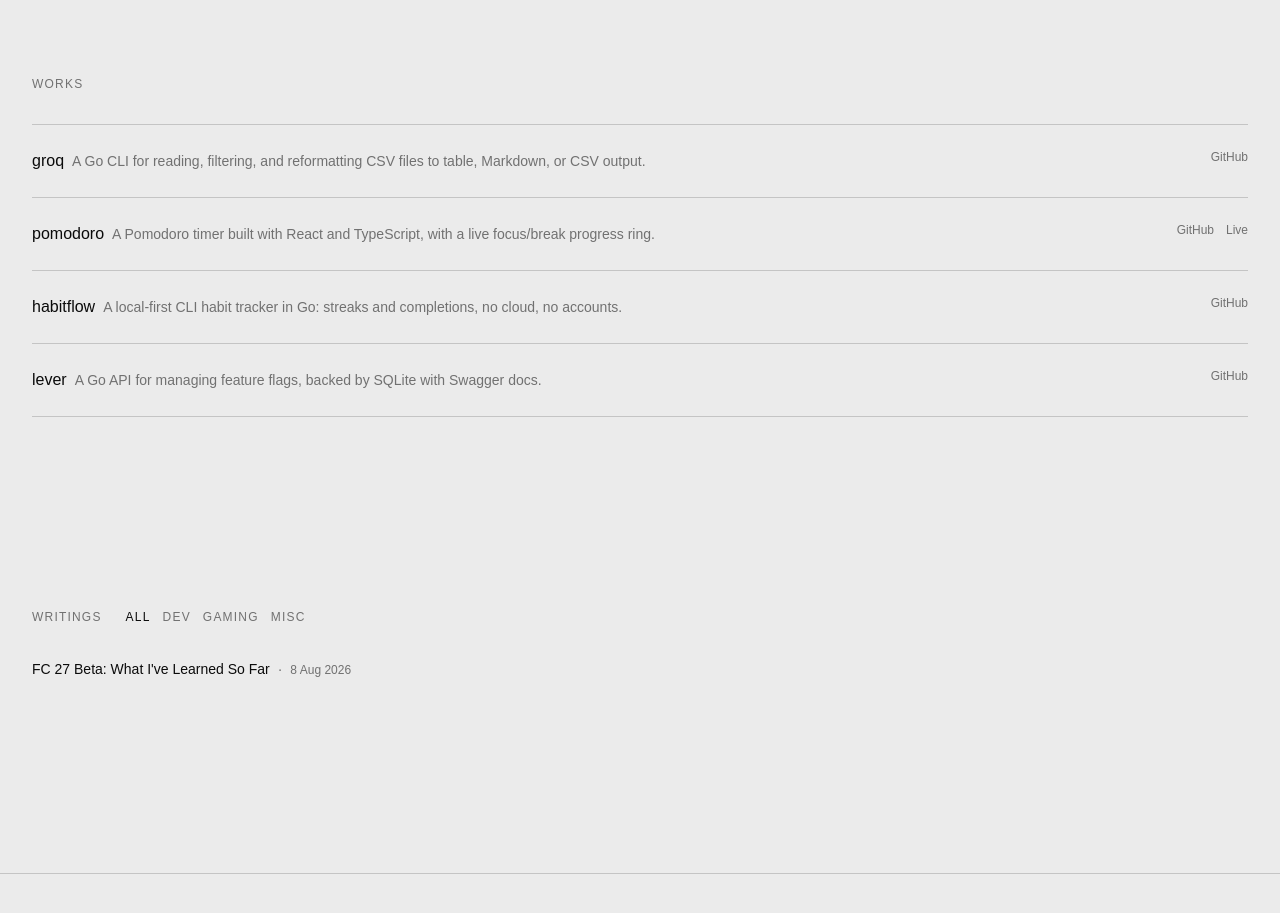
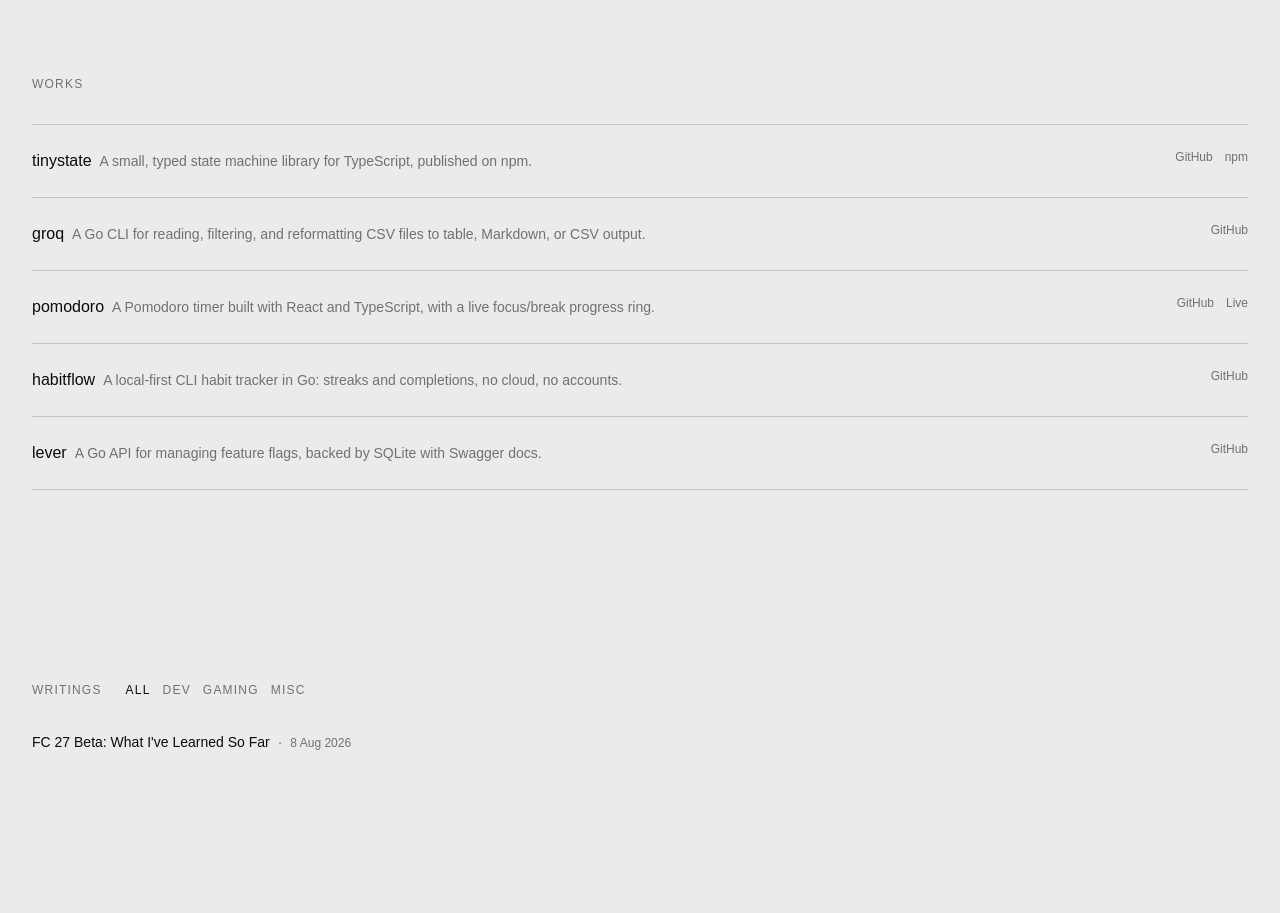
Before and after one commit to princej02/portfolio, an Astro site: page / in a window 1280 px wide. Shown: the part 820-1733 px from the top of the page. Built offline with nearby package versions, Linux system fonts and the light colour scheme; Astro itself is replaced by a stand-in of ours; no server answers.

Commit message:
feat: add tinystate to Works with an npm link
Co-Authored-By: Claude Opus 5.5 <noreply@anthropic.com>

```diff
--- a/src/components/sections/Works.astro
+++ b/src/components/sections/Works.astro
@@ -35,7 +35,7 @@ function formatDate(dateStr: string) {
 <section id="works" class="py-24 px-4">
   <h2 class="text-xs tracking-widest uppercase text-text-muted mb-8">Works</h2>
   <ul class="border-t border-border">
-    {projects.map(({ repo, blurb, live, repoData }) => {
+    {projects.map(({ repo, blurb, live, npm, repoData }) => {
       const name = repoData?.name ?? repo.split('/')[1]
       const githubUrl = repoData?.html_url ?? `https://github.com/${repo}`
       const liveUrl = live ?? repoData?.homepage ?? undefined
@@ -56,6 +56,7 @@ function formatDate(dateStr: string) {
           </div>
           <span class="flex gap-3 text-xs text-text-muted shrink-0">
             <a href={githubUrl} target="_blank" class="hover:text-text transition-colors">GitHub</a>
+            {npm && <a href={npm} target="_blank" class="hover:text-text transition-colors">npm</a>}
             {liveUrl && <a href={liveUrl} target="_blank" class="hover:text-text transition-colors">Live</a>}
           </span>
         </li>
--- a/src/data/projects.ts
+++ b/src/data/projects.ts
@@ -5,9 +5,16 @@ export type FeaturedProject = {
   blurb: string
   /** Override the live-demo link if it's not set as the repo homepage on GitHub */
   live?: string
+  /** npm package page, for published libraries */
+  npm?: string
 }
 
 export const featuredProjects: FeaturedProject[] = [
+  {
+    repo: 'princej02/tinystate',
+    blurb: 'A small, typed state machine library for TypeScript, published on npm.',
+    npm: 'https://www.npmjs.com/package/@prince_j/tinystate',
+  },
   {
     repo: 'princej02/groq',
     blurb: 'A Go CLI for reading, filtering, and reformatting CSV files to table, Markdown, or CSV output.',
```
